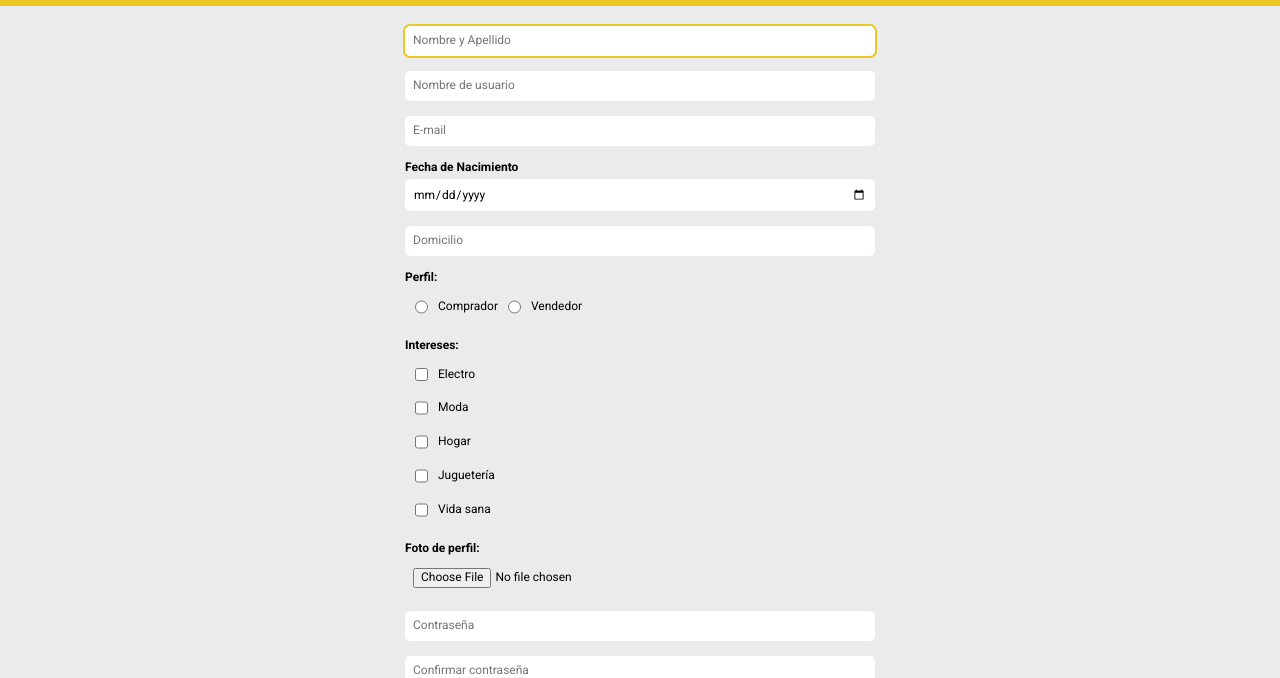
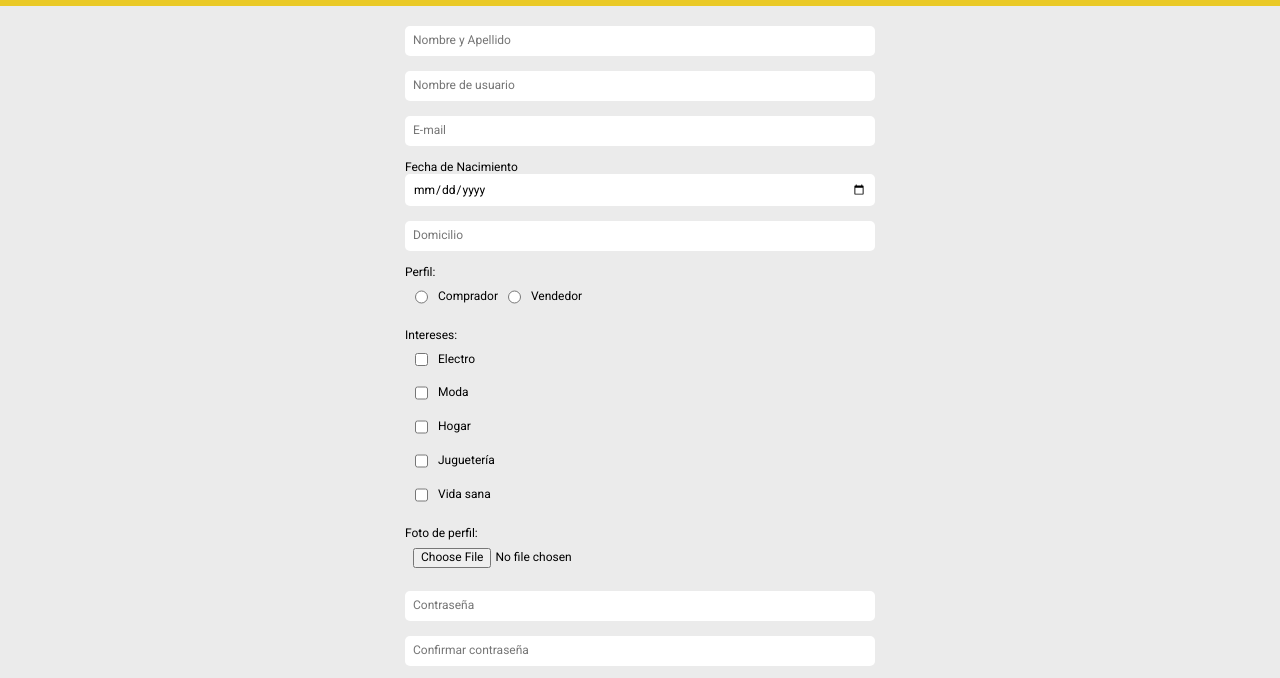
Before and after one commit to Florsecco/mercado-liebre, a website: page views/crea-tu-cuenta.html in a window 1280 px wide. In both pictures the pointer is over the input "Nombre y Apellido". Shown: the part 117-795 px from the top of the page. Drawn offline with Linux system fonts and the light colour scheme.

Commit message:
ahora si ultimos cambios

```diff
--- a/public/css/styles.css
+++ b/public/css/styles.css
@@ -205,6 +205,7 @@ ul li a {
 .control-form{
   margin-bottom: 15px;
 }
+.control-form input
 .etiqueta{
   margin-bottom: 5px;
   font-weight: bold;
@@ -223,6 +224,9 @@ ul li a {
   padding: 8px;
   border: none;
   border-radius: 5px;
+}
+.control-form input.control:hover{
+  outline: none;
 }
 .button-form{
   background-color:  #1259c3;
```
